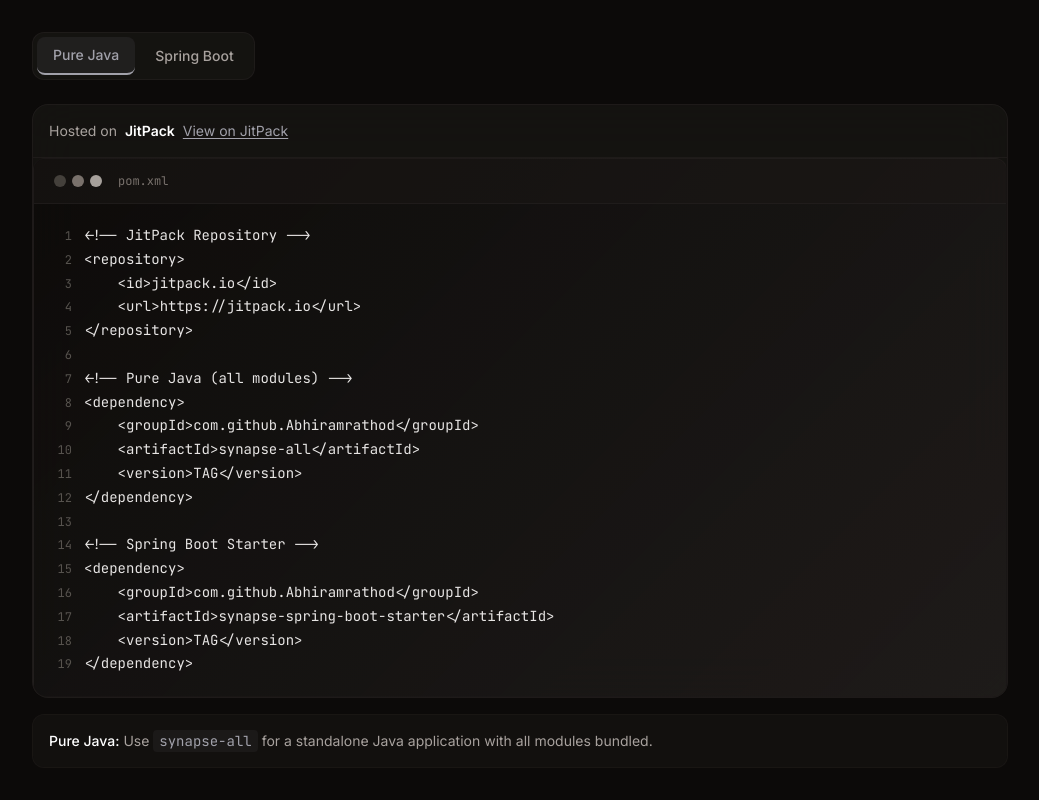
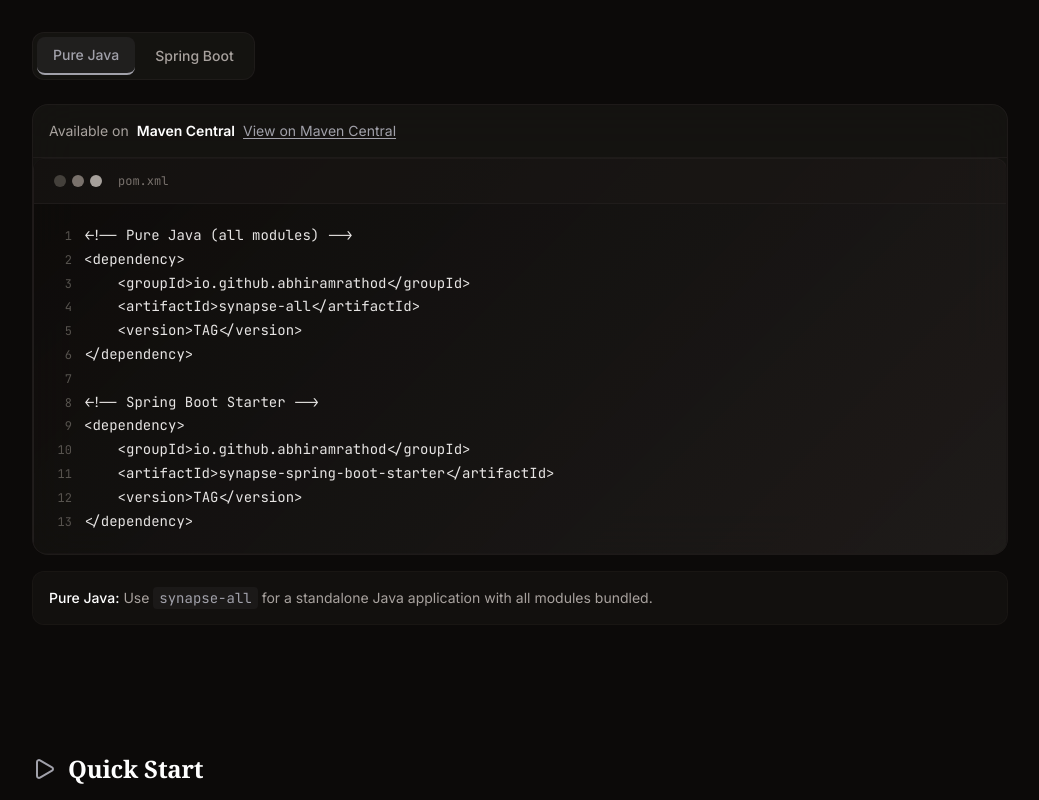
Before and after one commit to Abhiramrathod/synapse, a React (Vite) app in the folder website/: page /getting-started in a window 1280 px wide. Shown: the part 860-1660 px from the top of the page, without its empty margins (120-1159 px from the left). Built offline with nearby package versions, Linux system fonts and the light colour scheme.

Commit message:
refactor: update CaffeineResponseCache instantiation to use builder pattern and correct groupId in documentation

```diff
--- a/website/src/components/Layout.tsx
+++ b/website/src/components/Layout.tsx
@@ -66,7 +66,7 @@ export default function Layout() {
                 GitHub
               </a>
               <a
-                href="https://jitpack.io/#Abhiramrathod/synapse"
+                href="https://central.sonatype.com/artifact/io.github.abhiramrathod/synapse-all"
                 target="_blank"
                 rel="noopener noreferrer"
                 className="flex items-center gap-2 px-4 py-2 rounded-lg text-sm font-medium bg-synapse-600 text-white hover:bg-synapse-500 transition-all"
@@ -168,8 +168,8 @@ export default function Layout() {
                   </a>
                 </li>
                 <li>
-                  <a href="https://jitpack.io/#Abhiramrathod/synapse" target="_blank" rel="noopener noreferrer" className="text-sm text-gray-400 hover:text-synapse-400 transition-colors">
-                    JitPack
+                  <a href="https://central.sonatype.com/artifact/io.github.abhiramrathod/synapse-all" target="_blank" rel="noopener noreferrer" className="text-sm text-gray-400 hover:text-synapse-400 transition-colors">
+                    Maven Central
                   </a>
                 </li>
                 <li>
--- a/website/src/data/codeExamples.ts
+++ b/website/src/data/codeExamples.ts
@@ -189,22 +189,16 @@ export const errorHandlingCode = `try {
     }
 }`
 
-export const mavenXml = `<!-- JitPack Repository -->
-<repository>
-    <id>jitpack.io</id>
-    <url>https://jitpack.io</url>
-</repository>
-
-<!-- Pure Java (all modules) -->
+export const mavenXml = `<!-- Pure Java (all modules) -->
 <dependency>
-    <groupId>com.github.Abhiramrathod</groupId>
+    <groupId>io.github.abhiramrathod</groupId>
     <artifactId>synapse-all</artifactId>
     <version>TAG</version>
 </dependency>
 
 <!-- Spring Boot Starter -->
 <dependency>
-    <groupId>com.github.Abhiramrathod</groupId>
+    <groupId>io.github.abhiramrathod</groupId>
     <artifactId>synapse-spring-boot-starter</artifactId>
     <version>TAG</version>
 </dependency>`
--- a/website/src/pages/GettingStartedPage.tsx
+++ b/website/src/pages/GettingStartedPage.tsx
@@ -124,15 +124,15 @@ export default function GettingStartedPage() {
             <div className="bg-gray-900/60 backdrop-blur-xl border border-gray-800/50 rounded-2xl overflow-hidden">
               <div className="p-4 border-b border-gray-800/50">
                 <div className="flex items-center gap-2 text-sm text-gray-400">
-                  <span>Hosted on</span>
-                  <span className="text-white font-semibold">JitPack</span>
+                  <span>Available on</span>
+                  <span className="text-white font-semibold">Maven Central</span>
                   <a
-                    href="https://jitpack.io/#Abhiramrathod/synapse"
+                    href="https://central.sonatype.com/artifact/io.github.abhiramrathod/synapse-all"
                     target="_blank"
                     rel="noopener noreferrer"
                     className="text-synapse-400 hover:text-synapse-300 underline underline-offset-2"
                   >
-                    View on JitPack
+                    View on Maven Central
                   </a>
                 </div>
               </div>
```
Also changed, not shown: 2 other files (tests, documents, lock files or other folders).
